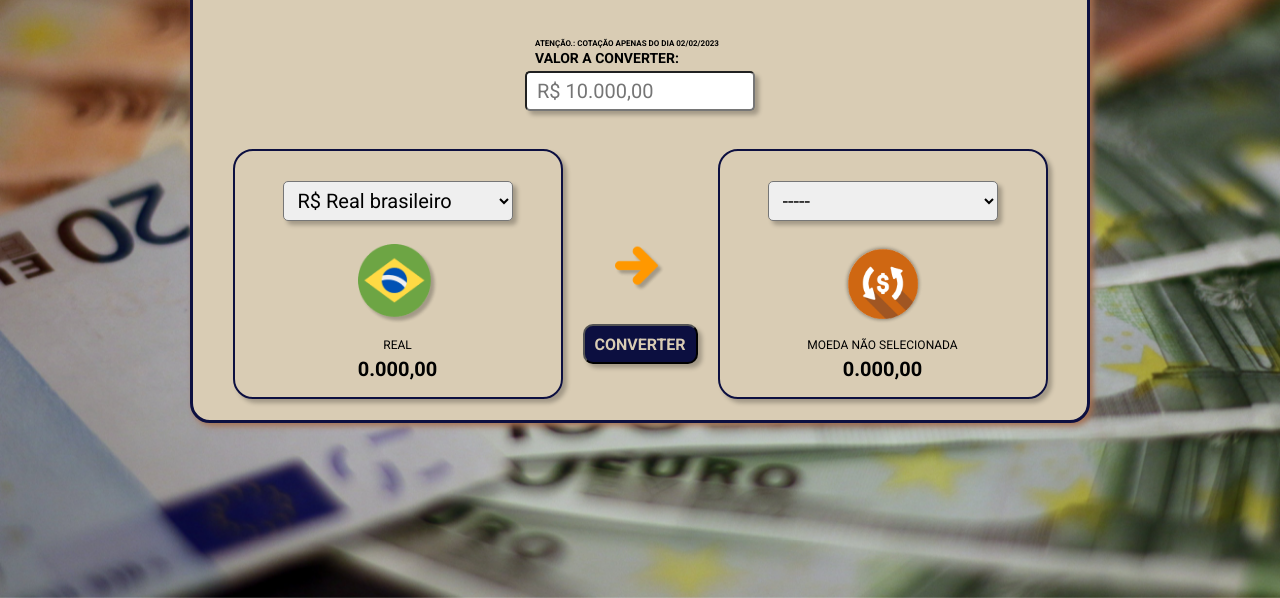
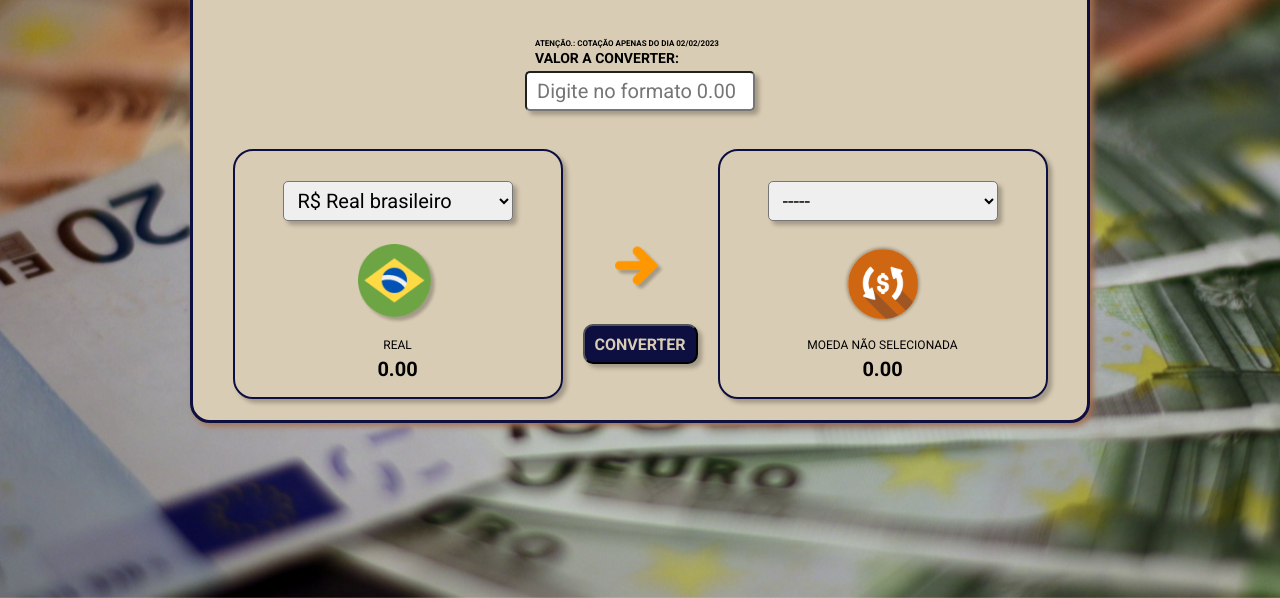
Before and after one commit to andrelimadev/currency-converter, a plain HTML site: page index.html in a window 1280 px wide. Shown: the part 202-800 px from the top of the page. Drawn offline with Linux system fonts and the light colour scheme.

Commit message:
ajustes no fornato da moeda na tela inicial

```diff
--- a/index.html
+++ b/index.html
@@ -14,7 +14,7 @@
         <div class="container-principal">
             <div class="value-to-convert">
                 <span>ATENÇÃO.: cotação apenas do dia 02/02/2023</span><p>valor a converter:</p>
-                <input class="input-value-to-convert" placeholder="R$ 10.000,00">
+                <input class="input-value-to-convert" placeholder="Digite no formato 0.00">
             </div>
             <div class="container-conversor">
                 <div class="container-to-convert">
@@ -23,7 +23,7 @@
                     </select>
                     <img class="img-to-convert" src="img/brasil.png">
                     <p class="currency-to-convert-label">real</p>
-                    <p class="value-to-convert-label">0.000,00</p>
+                    <p class="value-to-convert-label">0.00</p>
                 </div>
                 <div class="container-convert">
                     <img class="seta" src="img/seta-direita.png" alt="seta-para-direita">
@@ -41,7 +41,7 @@
                     </select>
                     <img class="img-converted" src="img/currency-converter-shadow.png">
                     <p class="currency-converted-label">Moeda não selecionada</p>
-                    <p class="value-converted-label">0.000,00</p>
+                    <p class="value-converted-label">0.00</p>
                 </div>
             </div>
         </div>
```
Also changed, not shown: js/scripts.js (line endings or trailing spaces), 1 other file.
